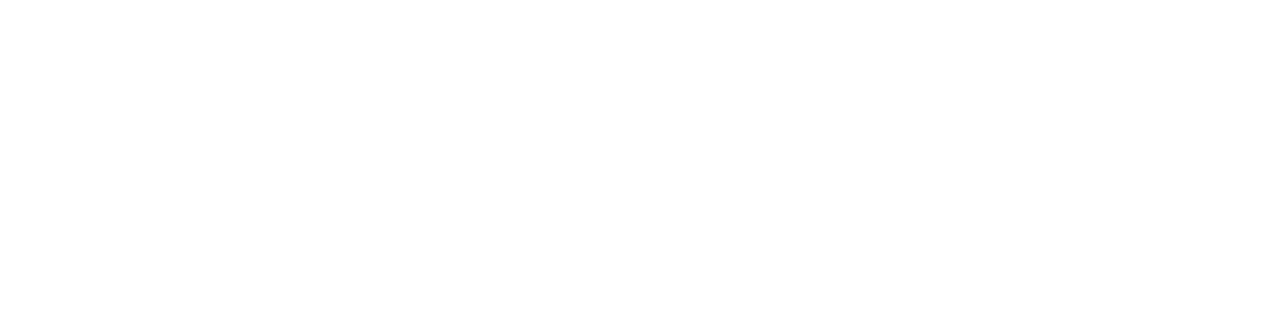
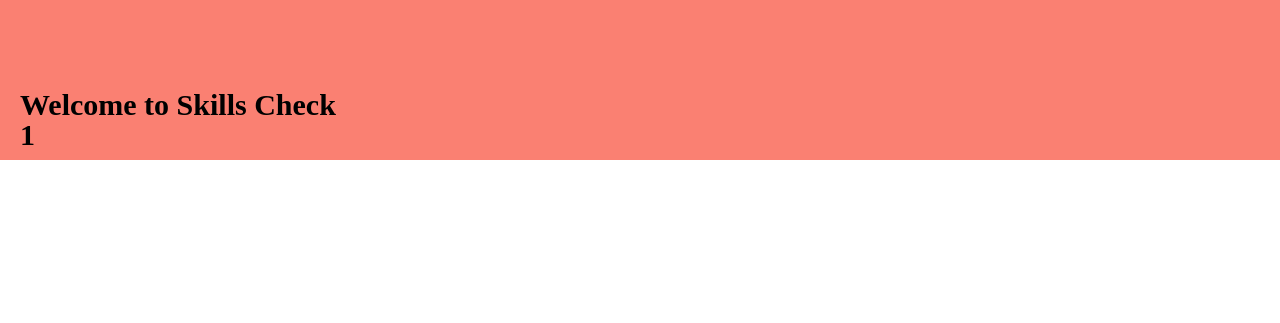
Before and after one commit to Cat-Mills/wb-assess-1, a plain HTML site: page html-css-1/index-1.html in a window 1280 px wide. Drawn offline with Linux system fonts and the light colour scheme; files that its build step writes are made by us from their sources.

Commit message:
time to turn in

```diff
--- a/html-css-1/index-1.html
+++ b/html-css-1/index-1.html
@@ -3,11 +3,19 @@
 <head>
     <meta charset="UTF-8">
     <meta name="viewport" content="width=device-width, initial-scale=1.0">
-    <link rel="stylesheet" href="reset.css">
+    <link rel="stylesheet" href="../reset.css">
     <link rel="stylesheet" href="style-1.css">
-    <title>Document</title>
+    <title>Skills Check 1</title>
 </head>
+
 <body>
-
+    <div class="Header">
+        <div id="title">
+            <h1>Welcome to Skills Check 1</h1>
+        </div>
+        <div id="tabs"> </div>
+    </div>
+    <div class="HTML"> </div>
+    <div class="CSS"> </div>
 </body>
 </html>
--- a/html-css-1/style-1.css
+++ b/html-css-1/style-1.css
@@ -0,0 +1,48 @@
+body {
+    margin: 0;
+    background-color: white;
+    width: 100%;
+    height: 100vh;
+}
+
+.Header {
+    background-color: salmon;
+    width: 100%;
+    height: 20vh;
+}
+
+.HTML {
+    background-color: white;
+    width: 100%;
+    height: 40vh;
+}
+
+.CSS {
+    background-color: white;
+    width: 100%;
+    height: 40vh;
+}
+
+#title {
+    height: 100%;
+    width: 40vh;
+    display: inline block;
+
+}
+
+#tabs {
+    height: 100%;
+    width: 60vh;
+    display: inline-block;
+    margin: auto;
+
+}
+h1 {
+    width: 100%;
+    text-align: left;
+    vertical-align: left;
+    font-weight: bold;
+    font-size: 30px;
+    color: black;
+    padding: 90px 30px 20px 20px;
+}
```
